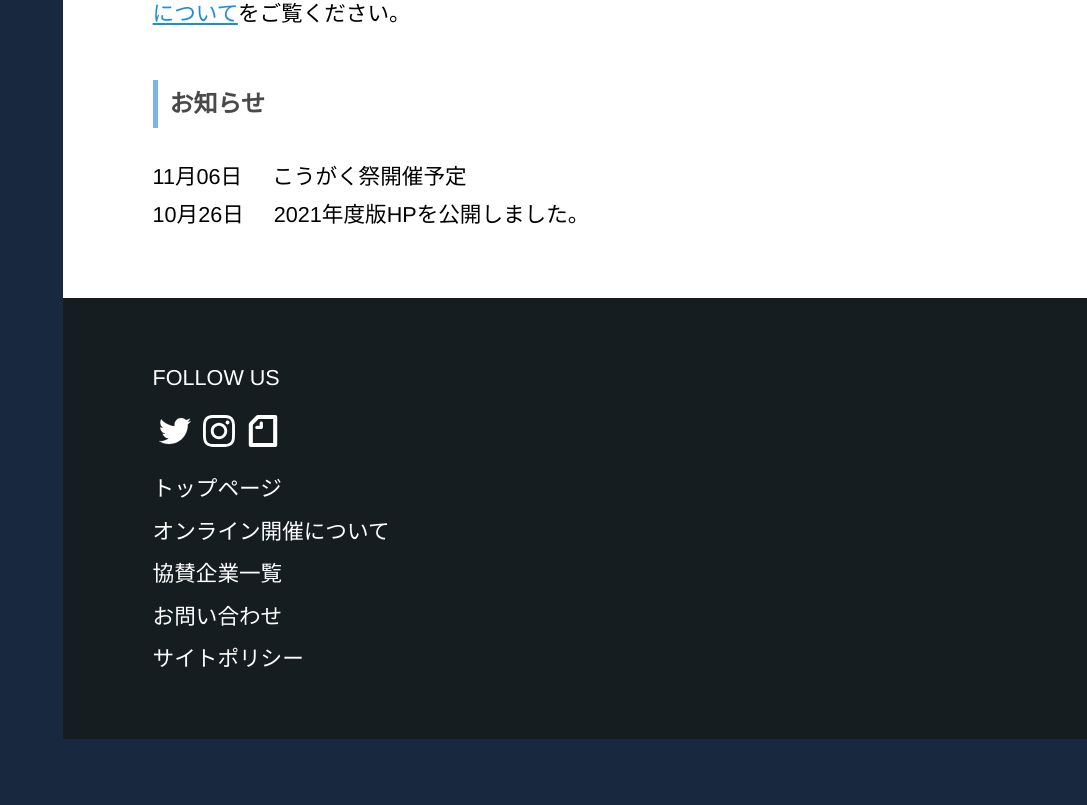
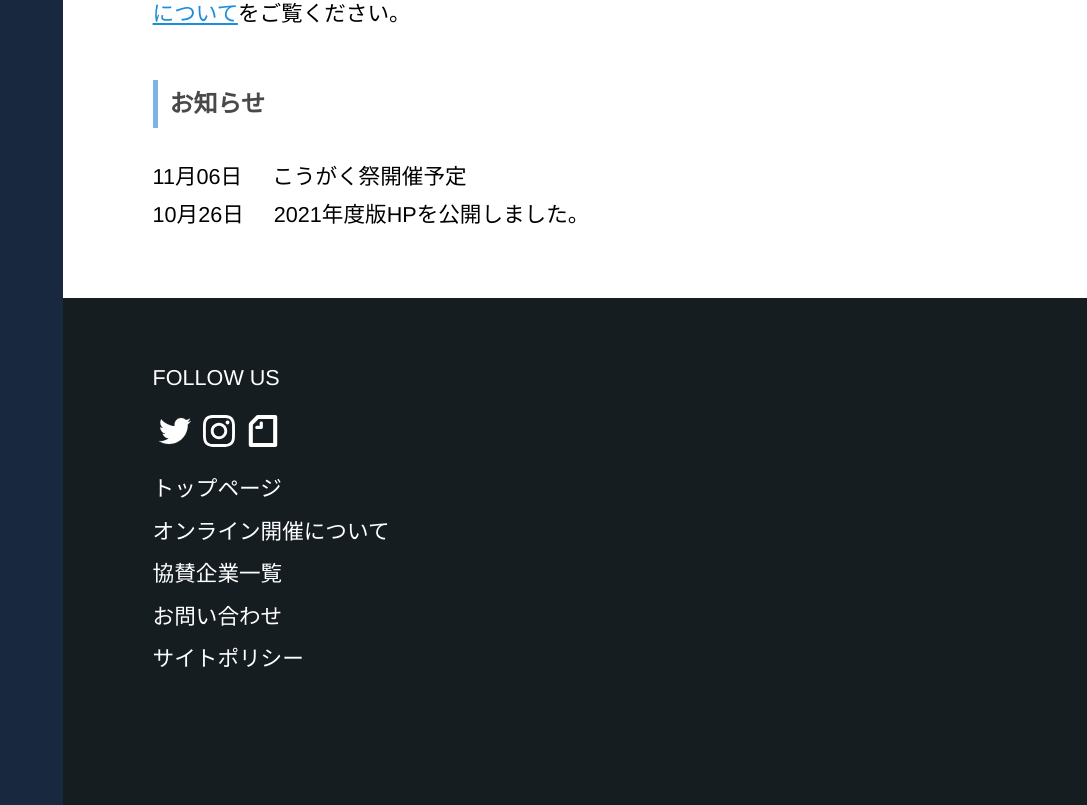
Before and after one commit to kougakusai/kougakusai-hp, a Next.js app: page / in a window 1280 px wide. Shown: the part 994-1799 px from the top of the page, without its empty margins (193-1280 px from the left). Before the commit the page ends 1733 px from the top, so only its background shows below. Built offline with nearby package versions, Linux system fonts and the light colour scheme.

Commit message:
#70 モバイル版フッターの高さ修正

```diff
--- a/src/components/modules/Footer/Footer.tsx
+++ b/src/components/modules/Footer/Footer.tsx
@@ -32,7 +32,7 @@ const Footer: VFC = () => {
       className={clsx(
         "k-lg:ml-auto w-full k-lg:w-[calc(100%-20vw)]",
         "bg-k-navy-black text-white text-[1.8rem]",
-        "px-[10%] pt-[10%] pb-[130px] k-lg:py-[5%] k-lg:pl-[7%] k-lg:pr-[20%]"
+        "px-[10%] pt-[10%] pb-[180px] k-lg:py-[5%] k-lg:pl-[7%] k-lg:pr-[20%] k-lg:pb-[130px]"
       )}
     >
       <div>
```
